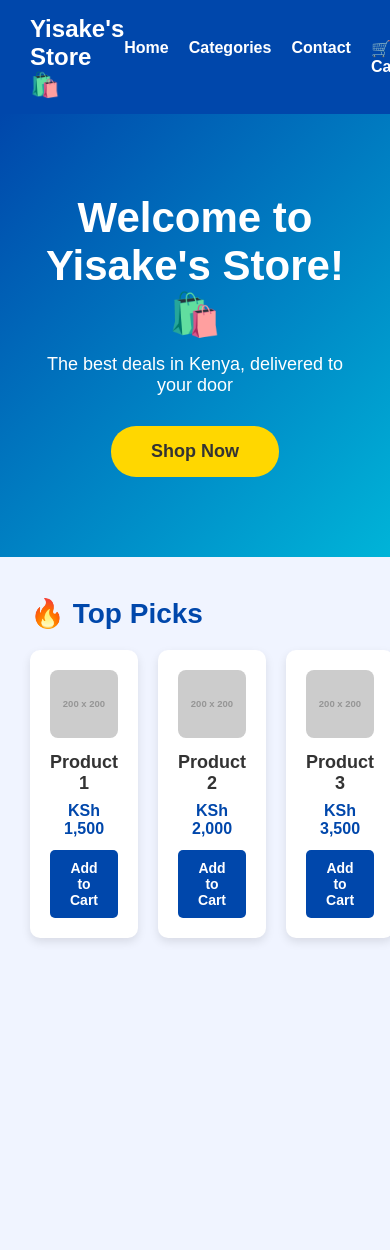
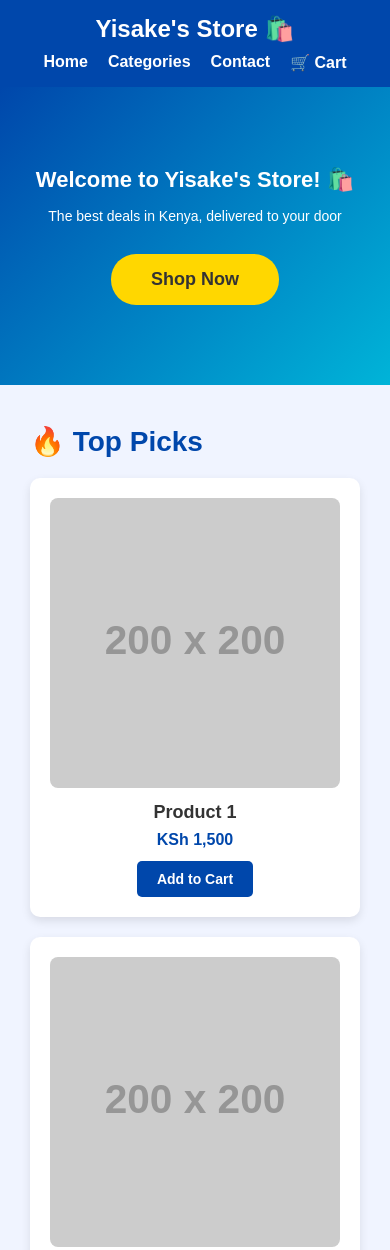
Before and after one commit to IsaaqKariuki/Webb_AiML, a plain HTML site: page index.html in a window 390 px wide. Shown: the top 1250 px of the page. Before the commit the page ends 978 px from the top, so only its background shows below. Drawn offline with Linux system fonts and the light colour scheme; placeholder pictures from the web are drawn by us.

Commit message:
responsive design css

```diff
--- a/styles.css
+++ b/styles.css
@@ -138,3 +138,34 @@ body {
   background-color: white;
   color: #0047ab;
 }
+
+/* Tablet screens */
+@media (max-width: 768px) {
+  .product-grid {
+    grid-template-columns: repeat(2, 1fr);
+  }
+
+  .hero h1 {
+    font-size: 28px;
+  }
+
+  .navbar {
+    flex-direction: column;
+    gap: 10px;
+  }
+}
+
+/* Phone screens */
+@media (max-width: 480px) {
+  .product-grid {
+    grid-template-columns: 1fr;
+  }
+
+  .hero h1 {
+    font-size: 22px;
+  }
+
+  .hero p {
+    font-size: 14px;
+  }
+}
```
